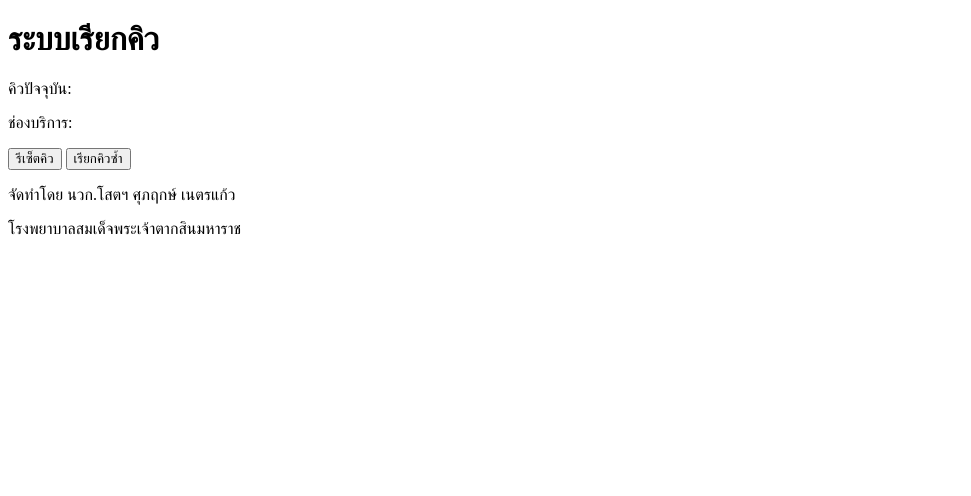
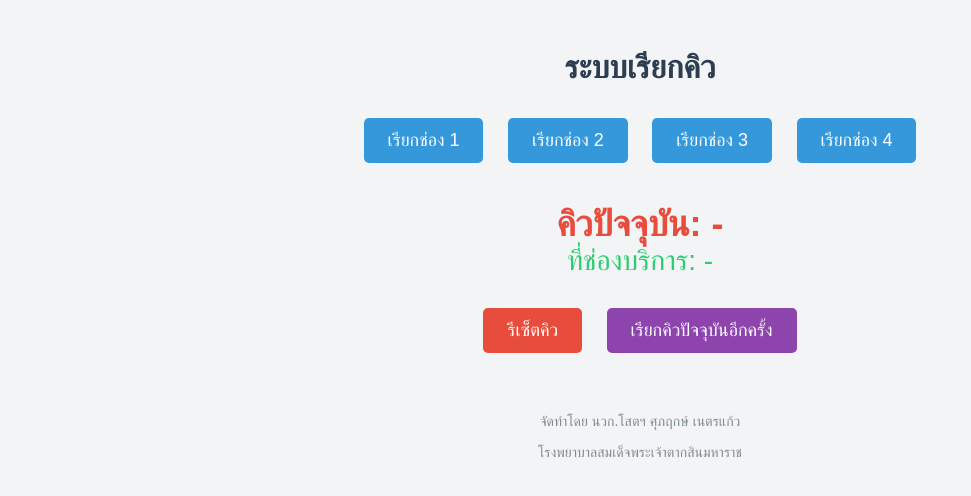
Before and after one commit to xanderkiss/QQ-TON, a plain HTML site: page index.html in a window 1280 px wide. Shown: the whole page, without its empty margins (0-971 px from the left). Drawn offline with Linux system fonts and the light colour scheme.

Commit message:
Update index.html

```diff
--- a/index.html
+++ b/index.html
@@ -1,21 +1,103 @@
 <!DOCTYPE html>
-<html>
+<html lang="th">
 <head>
+    <meta charset="UTF-8">
+    <meta name="viewport" content="width=device-width, initial-scale=1.0">
     <title>ระบบเรียกคิว</title>
-    <link rel="stylesheet" href="style.css">
+    <style>
+        body {
+            font-family: Arial, sans-serif;
+            text-align: center;
+            background-color: #f3f4f6;
+            color: #333;
+            padding: 20px;
+        }
+        h1 {
+            color: #2c3e50;
+        }
+        button {
+            padding: 12px 24px;
+            margin: 10px;
+            font-size: 18px;
+            color: #fff;
+            background-color: #3498db;
+            border: none;
+            border-radius: 5px;
+            cursor: pointer;
+            transition: background-color 0.3s;
+        }
+        button:hover {
+            background-color: #2980b9;
+        }
+        .current-queue {
+            margin-top: 30px;
+            font-size: 36px;
+            font-weight: bold;
+            color: #e74c3c;
+        }
+        .current-channel {
+            font-size: 28px;
+            color: #2ecc71;
+        }
+        .controls {
+            margin-top: 20px;
+        }
+        .footer {
+            margin-top: 50px;
+            font-size: 14px;
+            color: #7f8c8d;
+        }
+    </style>
 </head>
 <body>
-    <div class="container">
-        <h1>ระบบเรียกคิว</h1>
-        <div class="queue-info">
-            <p id="current-queue">คิวปัจจุบัน: <span id="queue-number"></span></p>
-            <p id="current-channel">ช่องบริการ: <span id="channel-number"></span></p>
-        </div>
-        <button id="reset-button">รีเซ็ตคิว</button>
-        <button id="recall-button">เรียกคิวซ้ำ</button>
+    <h1>ระบบเรียกคิว</h1>
+
+    <button onclick="callQueue(1)">เรียกช่อง 1</button>
+    <button onclick="callQueue(2)">เรียกช่อง 2</button>
+    <button onclick="callQueue(3)">เรียกช่อง 3</button>
+    <button onclick="callQueue(4)">เรียกช่อง 4</button>
+
+    <div class="current-queue" id="currentQueue">
+        คิวปัจจุบัน: -
     </div>
-    <p class="footer">จัดทำโดย นวก.โสตฯ ศุภฤกษ์ เนตรแก้ว</p>
-    <p class="footer">โรงพยาบาลสมเด็จพระเจ้าตากสินมหาราช</p>
-    <script src="script.js"></script>
+    <div class="current-channel" id="currentChannel">
+        ที่ช่องบริการ: -
+    </div>
+
+    <div class="controls">
+        <button onclick="resetQueue()" style="background-color: #e74c3c;">รีเซ็ตคิว</button>
+        <button onclick="repeatQueue()" style="background-color: #8e44ad;">เรียกคิวปัจจุบันอีกครั้ง</button>
+    </div>
+
+    <div class="footer">
+        <p>จัดทำโดย นวก.โสตฯ ศุภฤกษ์ เนตรแก้ว</p>
+        <p>โรงพยาบาลสมเด็จพระเจ้าตากสินมหาราช</p>
+    </div>
+
+    <script>
+        let queueNumber = 1;
+        let lastChannel = null;
+
+        function callQueue(channel) {
+            lastChannel = channel;
+            document.getElementById('currentQueue').innerText = `คิวปัจจุบัน: ${queueNumber}`;
+            document.getElementById('currentChannel').innerText = `ที่ช่องบริการ: ${channel}`;
+            queueNumber++;
+        }
+
+        function resetQueue() {
+            queueNumber = 1;
+            lastChannel = null;
+            document.getElementById('currentQueue').innerText = "คิวปัจจุบัน: -";
+            document.getElementById('currentChannel').innerText = "ที่ช่องบริการ: -";
+        }
+
+        function repeatQueue() {
+            if (lastChannel !== null) {
+                document.getElementById('currentQueue').innerText = `คิวปัจจุบัน: ${queueNumber - 1}`;
+                document.getElementById('currentChannel').innerText = `ที่ช่องบริการ: ${lastChannel}`;
+            }
+        }
+    </script>
 </body>
 </html>
```
